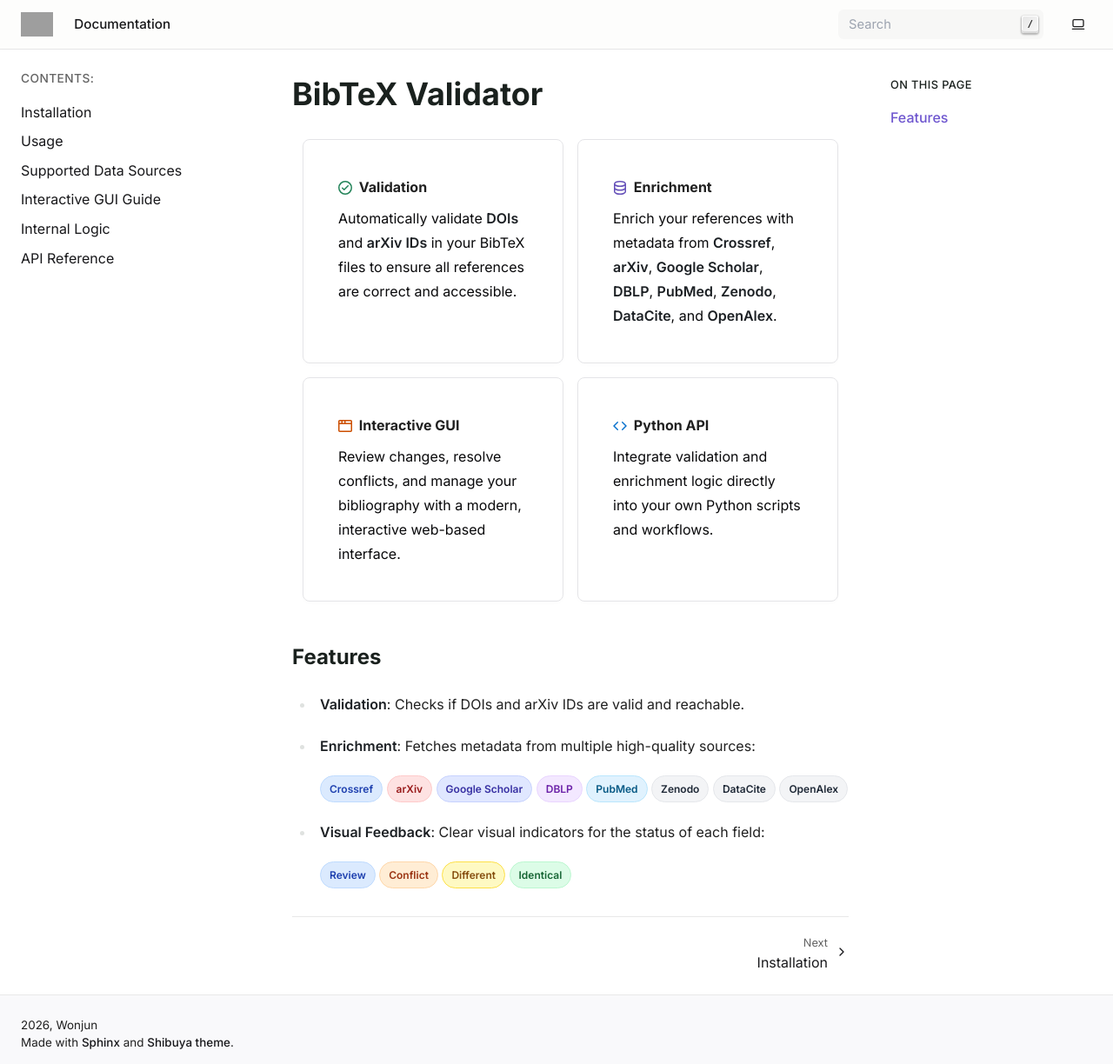
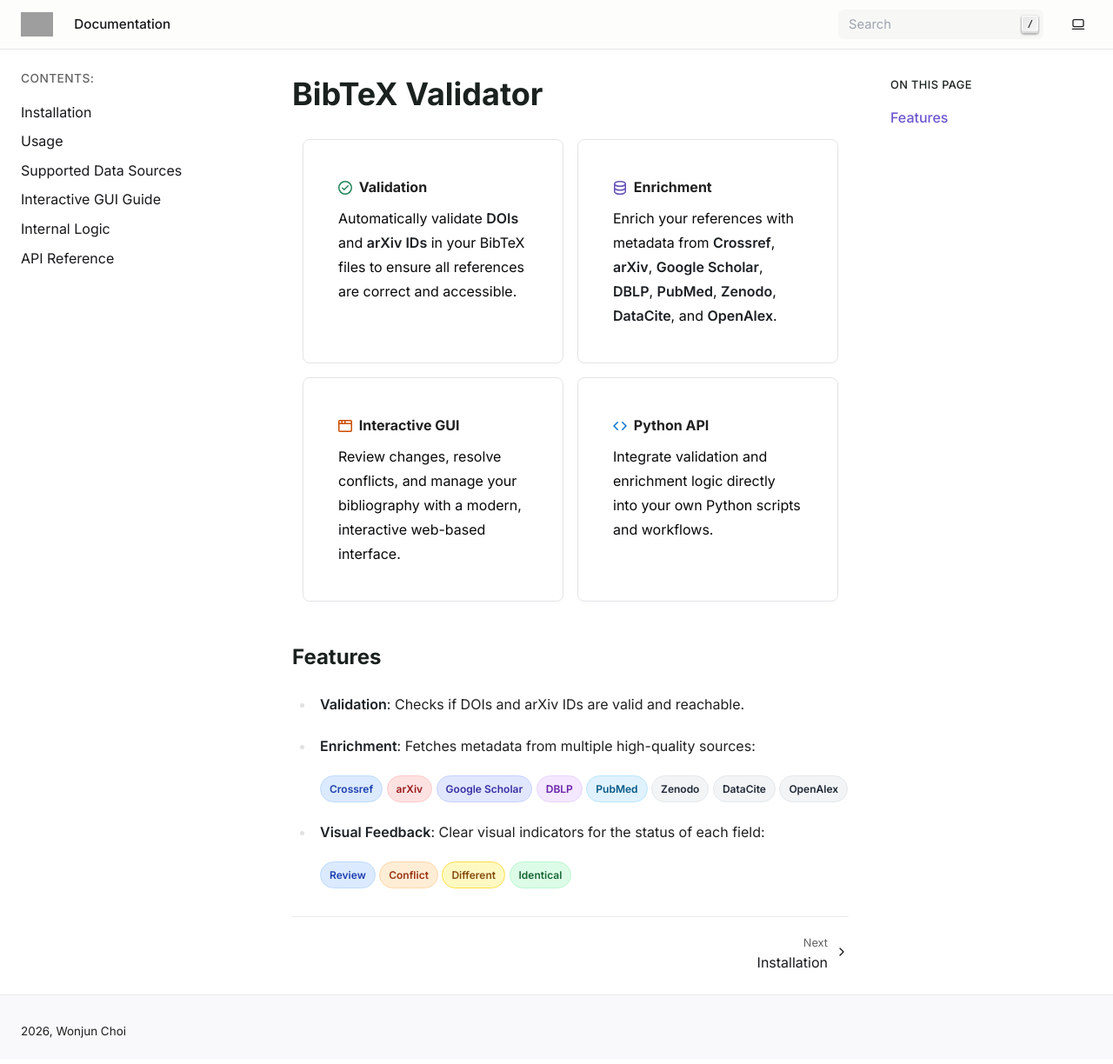
Before and after one commit to bet-lab/reference-validator, a Sphinx documentation site: the page built from docs/source/index.rst, in a window 1280 px wide and 1224 px high. Shown: the whole window at 87% size. Built offline with Sphinx 7.4.7, drawn with Linux system fonts in a browser that asks for light colours; grey boxes are pictures that could not be loaded.

Commit message:
docs: Add custom copyright footer template and update author name in project configuration.

```diff
--- /dev/null
+++ b/docs/source/_templates/components/foot-copyright.html
@@ -0,0 +1,5 @@
+<div class="sy-foot-copyright">
+  {%- if show_copyright -%}
+    <p>{{ copyright }}</p>
+  {% endif %}
+</div>
--- a/docs/source/conf.py
+++ b/docs/source/conf.py
@@ -4,8 +4,8 @@ from datetime import date
 
 # -- Project information -----------------------------------------------------
 project = "BibTeX Validator"
-copyright = f"{date.today().year}, Wonjun"
-author = "Wonjun"
+copyright = f"{date.today().year}, Wonjun Choi"
+author = "Wonjun Choi"
 release = "1.0.0"
 
 # -- General configuration ---------------------------------------------------
```
